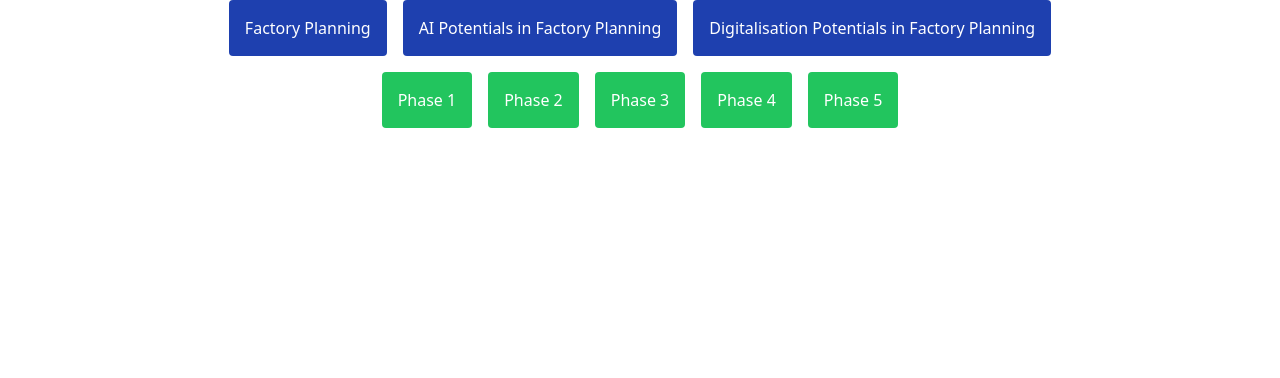
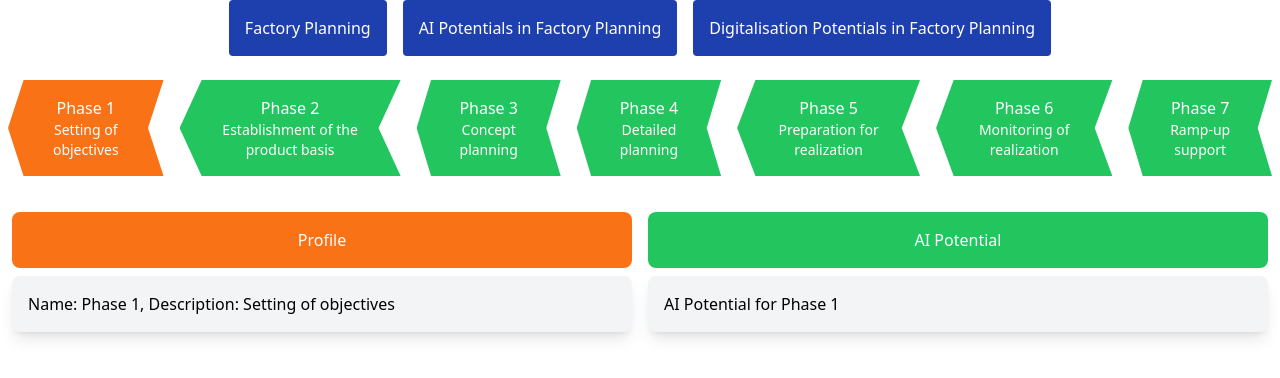
Before and after one commit to prathmesh3235/digitalfactorytoolMT, a Next.js app: page /phasesComponent in a window 1280 px wide. Shown: the top 378 px of the page. Built offline with nearby package versions, Linux system fonts and the light colour scheme.

Commit message:
Flow Implementation till 3rd layer

```diff
--- a/pages/index.js
+++ b/pages/index.js
@@ -2,8 +2,13 @@ import "../src/app/globals.css"
 import PhasesComponent from "./phasesComponent"
 export default function Home() {
   return (
+    <div>
     <div className="mt-2">
+    <div className="text-4xl font-bold text-blue-800 my-6 text-center">
+       The Digital Factory Planning Tool
+      </div>
     <PhasesComponent/>
+    </div>
     </div>
   );
 }
--- a/pages/phasesComponent.js
+++ b/pages/phasesComponent.js
@@ -1,18 +1,29 @@
-import React, { useState } from 'react';
+import React, { useState, useEffect } from 'react';
 import "../src/app/globals.css";
+import phaseContent from "../src/app/phaseContent.json";
 
 export default function PhasesComponent() {
-  const phases = ['Phase 1', 'Phase 2', 'Phase 3', 'Phase 4', 'Phase 5'];
-  const [activePhase, setActivePhase] = useState(null);
-  const [activeTab, setActiveTab] = useState('profile');
+  const phases = [
+    { name: 'Phase 1', description: 'Setting of objectives' },
+    { name: 'Phase 2', description: 'Establishment of the product basis' },
+    { name: 'Phase 3', description: 'Concept planning' },
+    { name: 'Phase 4', description: 'Detailed planning' },
+    { name: 'Phase 5', description: 'Preparation for realization' },
+    { name: 'Phase 6', description: 'Monitoring of realization' },
+    { name: 'Phase 7', description: 'Ramp-up support' },
+  ];
+
+  const [activePhase, setActivePhase] = useState('Phase 1');
+  const [profileContent, setProfileContent] = useState('');
+  const [aiPotentialContent, setAiPotentialContent] = useState('');
+
+  useEffect(() => {
+    setProfileContent(phaseContent[activePhase]['profile']);
+    setAiPotentialContent(phaseContent[activePhase]['ai-potential']);
+  }, [activePhase]);
 
   const handlePhaseClick = (phase) => {
     setActivePhase(phase);
-    setActiveTab('profile');  // Reset tab to profile when phase changes
-  };
-
-  const handleTabClick = (tab) => {
-    setActiveTab(tab);
   };
 
   return (
@@ -22,36 +33,42 @@ export default function PhasesComponent() {
         <div className="bg-blue-800 text-white p-4 rounded">AI Potentials in Factory Planning</div>
         <div className="bg-blue-800 text-white p-4 rounded">Digitalisation Potentials in Factory Planning</div>
       </div>
-      <div className="flex space-x-4">
+      <div className="flex space-x-4 p-2 w-full">
         {phases.map((phase, index) => (
           <div
             key={index}
-            className={`bg-green-500 text-white p-4 rounded flex items-center justify-center cursor-pointer ${
-              activePhase === phase ? 'bg-orange-500' : 'bg-green-500'
+            className={`relative text-white p-4 flex items-center justify-center cursor-pointer ${
+              activePhase === phase.name ? 'bg-orange-500' : 'bg-green-500'
             }`}
-            onClick={() => handlePhaseClick(phase)}
+            onClick={() => handlePhaseClick(phase.name)}
+            style={{
+              clipPath: 'polygon(10% 0%, 100% 0%, 90% 50%, 100% 100%, 10% 100%, 0% 50%)',
+              padding: '1rem 2rem',
+              transition: 'background-color 0.3s'
+            }}
           >
-            {phase}
+            <div className="text-center">
+              <div>{phase.name}</div>
+              <div className="text-sm">{phase.description}</div>
+            </div>
           </div>
         ))}
       </div>
       {activePhase && (
-        <div className="flex space-x-4 mt-4">
-          <div
-            className={`p-4 rounded cursor-pointer ${
-              activeTab === 'profile' ? 'bg-orange-500 text-white' : 'bg-green-500 text-white'
-            }`}
-            onClick={() => handleTabClick('profile')}
-          >
-            Profile
-          </div>
-          <div
-            className={`p-4 rounded cursor-pointer ${
-              activeTab === 'ai-potential' ? 'bg-orange-500 text-white' : 'bg-green-500 text-white'
-            }`}
-            onClick={() => handleTabClick('ai-potential')}
-          >
-            AI Potential
+        <div className="flex flex-col mt-4 w-full p-3">
+          <div className="flex space-x-4 mb-4">
+            <div className="flex-1">
+              <div className="p-4 bg-orange-500 text-white rounded-lg text-center mb-2">Profile</div>
+              <div className="p-4 bg-gray-100 text-black rounded-lg shadow-lg">
+                {profileContent}
+              </div>
+            </div>
+            <div className="flex-1">
+              <div className="p-4 bg-green-500 text-white rounded-lg text-center mb-2">AI Potential</div>
+              <div className="p-4 bg-gray-100 text-black rounded-lg shadow-lg">
+                {aiPotentialContent}
+              </div>
+            </div>
           </div>
         </div>
       )}
--- /dev/null
+++ b/pages/profiletab.js
@@ -0,0 +1,9 @@
+import React from 'react'
+
+const profiletab = () => {
+  return (
+    <div>profiletab</div>
+  )
+}
+
+export default profiletab
--- /dev/null
+++ b/src/app/phaseContent.json
@@ -0,0 +1,30 @@
+{
+    "Phase 1": {
+      "profile": "Name: Phase 1, Description: Setting of objectives",
+      "ai-potential": "AI Potential for Phase 1"
+    },
+    "Phase 2": {
+      "profile": "Name: Phase 2, Description: Establishment of the product basis",
+      "ai-potential": "AI Potential for Phase 2"
+    },
+    "Phase 3": {
+      "profile": "Name: Phase 3, Description: Concept planning,",
+      "ai-potential": "AI Potential for Phase 3"
+    },
+    "Phase 4": {
+      "profile": "Name: Phase 4, Description: Detailed planning",
+      "ai-potential": "AI Potential for Phase 4"
+    },
+    "Phase 5": {
+      "profile": "Name: Phase 5, Description: Preparation for realization",
+      "ai-potential": "AI Potential for Phase 5"
+    },
+    "Phase 6": {
+      "profile": "Name: Phase 6, Description: Monitoring of realization",
+      "ai-potential": "AI Potential for Phase 6"
+    },
+    "Phase 7": {
+      "profile": "Name: Phase 7, Description: Ramp-up support",
+      "ai-potential": "AI Potential for Phase 7"
+    }
+  }
--- a/tailwind.config.js
+++ b/tailwind.config.js
@@ -12,6 +12,13 @@ module.exports = {
         "gradient-conic":
           "conic-gradient(from 180deg at 50% 50%, var(--tw-gradient-stops))",
       },
+      colors: {
+        'light-gray': '#F5F5F5',
+        'cool-blue': '#E3F2FD',
+        'light-teal': '#E0F7FA',
+        'soft-green': '#E8F5E9',
+        'light-lavender': '#F3E5F5',
+      },
     },
   },
   plugins: [],
```
Also changed, not shown: pages/aiPotentialtab.js (added).
